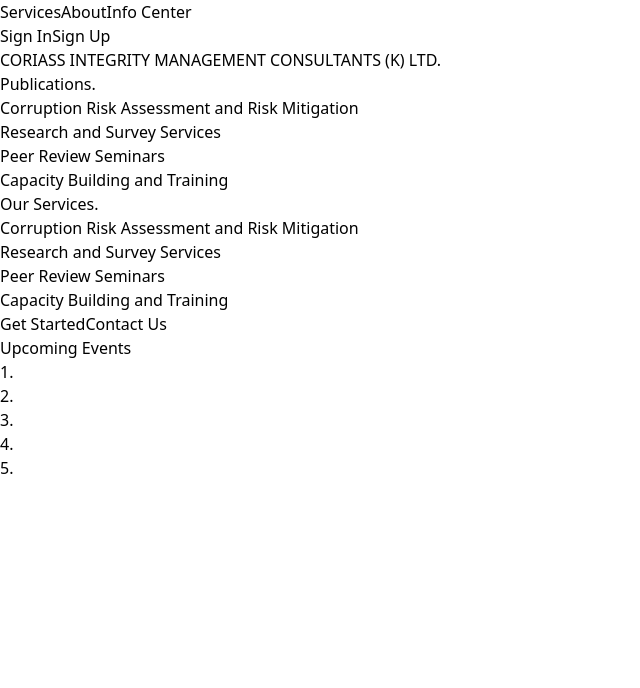
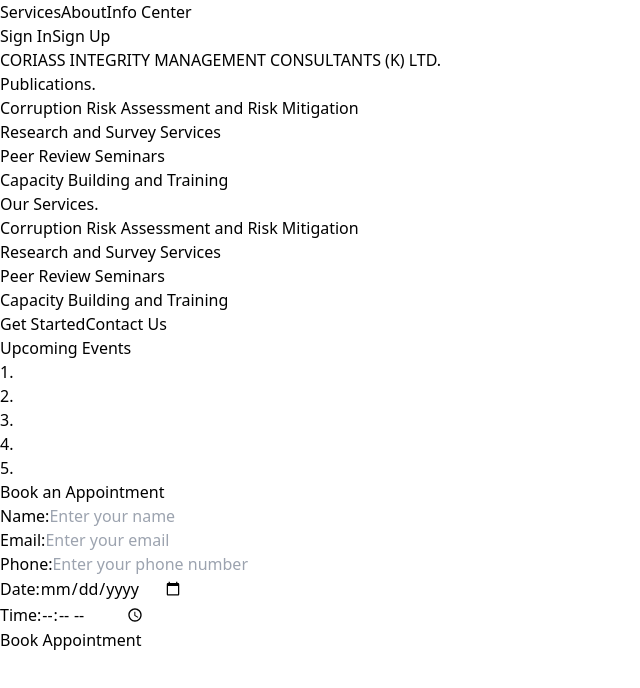
Before and after one commit to Raymondsang/CIMC, a React (Vite) app: page / in a window 1280 px wide. Shown: the top 688 px of the page, without its empty margins (0-640 px from the left). Built offline with nearby package versions, Linux system fonts and the light colour scheme.

Commit message:
added booking and changed display in app in app.jsx

```diff
--- a/src/App.jsx
+++ b/src/App.jsx
@@ -1,15 +1,20 @@
 import { useState } from 'react'
-import reactLogo from './assets/react.svg'
-import viteLogo from '/vite.svg'
 import './App.css'
 import Landing from './components/Landing'
-
+import Booking from './components/Booking'
 function App() {
   const [count, setCount] = useState(0)
 
   return (
    <div>
-    <Landing/>
+    <div>
+      <Landing/>
+    </div>
+    <div>
+      <section>
+        <Booking/>
+      </section>
+    </div>
    </div>
   )
 }
--- /dev/null
+++ b/src/components/Booking.jsx
@@ -0,0 +1,130 @@
+import React, { useState } from 'react';
+
+const Booking = () => {
+  const [formData, setFormData] = useState({
+    name: '',
+    email: '',
+    phone: '',
+    date: '',
+    time: '',
+  });
+
+  const [message, setMessage] = useState('');
+  const [loading, setLoading] = useState(false);
+
+  // Handle form input changes
+  const handleChange = (e) => {
+    const { name, value } = e.target;
+    setFormData({ ...formData, [name]: value });
+  };
+
+  // Handle form submission
+  const handleSubmit = async (e) => {
+    e.preventDefault();
+    setLoading(true);
+    setMessage('');
+
+    // Basic input validation
+    if (!formData.name || !formData.email || !formData.phone || !formData.date || !formData.time) {
+      setMessage('Please fill in all fields.');
+      setLoading(false);
+      return;
+    }
+
+    // Send booking data to backend
+    try {
+      const response = await fetch('http://localhost:5000/api/book', {
+        method: 'POST',
+        headers: { 'Content-Type': 'application/json' },
+        body: JSON.stringify(formData),
+      });
+
+      const result = await response.json();
+      if (response.ok) {
+        setMessage(result.message);
+      } else {
+        setMessage('Error: ' + result.message);
+      }
+    } catch (error) {
+      setMessage('Error booking appointment. Please try again.');
+    } finally {
+      setLoading(false);
+    }
+  };
+
+  return (
+    <div className="max-w-md mx-auto mt-10 p-6 bg-white rounded-lg shadow-md">
+      <h2 className="text-2xl font-semibold text-center mb-4">Book an Appointment</h2>
+      <form onSubmit={handleSubmit}>
+        <div className="mb-4">
+          <label className="block text-sm font-medium text-gray-700">Name:</label>
+          <input
+            type="text"
+            name="name"
+            value={formData.name}
+            onChange={handleChange}
+            className="mt-1 block w-full px-3 py-2 border border-gray-300 rounded-md"
+            placeholder="Enter your name"
+            required
+          />
+        </div>
+        <div className="mb-4">
+          <label className="block text-sm font-medium text-gray-700">Email:</label>
+          <input
+            type="email"
+            name="email"
+            value={formData.email}
+            onChange={handleChange}
+            className="mt-1 block w-full px-3 py-2 border border-gray-300 rounded-md"
+            placeholder="Enter your email"
+            required
+          />
+        </div>
+        <div className="mb-4">
+          <label className="block text-sm font-medium text-gray-700">Phone:</label>
+          <input
+            type="tel"
+            name="phone"
+            value={formData.phone}
+            onChange={handleChange}
+            className="mt-1 block w-full px-3 py-2 border border-gray-300 rounded-md"
+            placeholder="Enter your phone number"
+            required
+          />
+        </div>
+        <div className="mb-4">
+          <label className="block text-sm font-medium text-gray-700">Date:</label>
+          <input
+            type="date"
+            name="date"
+            value={formData.date}
+            onChange={handleChange}
+            className="mt-1 block w-full px-3 py-2 border border-gray-300 rounded-md"
+            required
+          />
+        </div>
+        <div className="mb-4">
+          <label className="block text-sm font-medium text-gray-700">Time:</label>
+          <input
+            type="time"
+            name="time"
+            value={formData.time}
+            onChange={handleChange}
+            className="mt-1 block w-full px-3 py-2 border border-gray-300 rounded-md"
+            required
+          />
+        </div>
+        <button
+          type="submit"
+          disabled={loading}
+          className="w-full bg-blue-600 text-white py-2 rounded-md hover:bg-blue-700"
+        >
+          {loading ? 'Booking...' : 'Book Appointment'}
+        </button>
+        {message && <p className="mt-4 text-center text-green-600">{message}</p>}
+      </form>
+    </div>
+  );
+};
+
+export default Booking;
```
